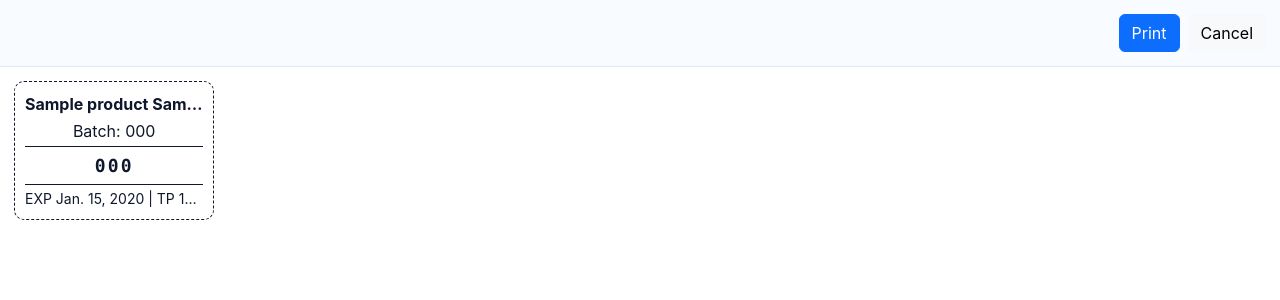
After one commit to Azmain946/Ashafa-Traders, a Django app: page /batches/1/barcode/ in a window 1280 px wide. The commit adds this page. Shown: the top 300 px of the page. Run offline with Django 5.2, Linux system fonts and the light colour scheme; a user stored in the database is signed in; tables that the repository leaves empty hold one stand-in row (values such as "Sample post"); some libraries are stand-ins or nearby versions.

Commit message:
Add entry barcode printing workflow
Co-authored-by: AZMAIN FIEQUE <Azmain946@users.noreply.github.com>

```diff
--- a/pharmacy/admin.py
+++ b/pharmacy/admin.py
@@ -30,6 +30,7 @@ class ProductBatchInline(admin.TabularInline):
     extra = 0
     fields = (
         "batch_number",
+        "barcode",
         "mfg_date",
         "expiry_date",
         "number_of_boxes",
@@ -52,9 +53,9 @@ class ProductAdmin(admin.ModelAdmin):
 
 @admin.register(ProductBatch)
 class ProductBatchAdmin(admin.ModelAdmin):
-    list_display = ("product", "batch_number", "mfg_date", "expiry_date", "tp_price", "mrp", "stock_quantity", "shelf_number")
+    list_display = ("product", "batch_number", "barcode", "mfg_date", "expiry_date", "tp_price", "mrp", "stock_quantity", "shelf_number")
     list_filter = ("expiry_date", "is_active")
-    search_fields = ("product__name", "product__generic_name", "batch_number")
+    search_fields = ("product__name", "product__generic_name", "batch_number", "barcode")
 
 
 class SalesInvoiceItemInline(admin.TabularInline):
--- a/pharmacy/models.py
+++ b/pharmacy/models.py
@@ -40,6 +40,10 @@ def avatar_path(instance, filename):
 
 def generate_product_barcode():
     return f"BC{timezone.now():%y%m%d}{uuid.uuid4().hex[:8].upper()}"
+
+
+def generate_batch_barcode():
+    return f"BT{timezone.now():%y%m%d}{uuid.uuid4().hex[:8].upper()}"
 
 
 def validate_upload_size(value):
@@ -199,6 +203,7 @@ class Product(TimeStampedModel):
 class ProductBatch(TimeStampedModel):
     product = models.ForeignKey(Product, on_delete=models.CASCADE, related_name="batches")
     batch_number = models.CharField(max_length=100, db_index=True)
+    barcode = models.CharField(max_length=80, unique=True, blank=True, null=True, db_index=True)
     mfg_date = models.DateField("Manufacturing date", null=True, blank=True)
     expiry_date = models.DateField(db_index=True)
     buy_price = models.DecimalField(max_digits=12, decimal_places=2)
@@ -226,6 +231,11 @@ class ProductBatch(TimeStampedModel):
 
     def __str__(self):
         return f"{self.product.display_name} - {self.batch_number}"
+
+    def save(self, *args, **kwargs):
+        if not self.barcode:
+            self.barcode = generate_batch_barcode()
+        super().save(*args, **kwargs)
 
     @property
     def is_expired(self):
--- a/pharmacy/services.py
+++ b/pharmacy/services.py
@@ -458,11 +458,13 @@ def search_products(term, limit=8):
             | Q(product__generic_name__icontains=term)
             | Q(product__barcode__icontains=term)
             | Q(batch_number__icontains=term)
+            | Q(barcode__icontains=term)
         )
         .select_related("product", "product__brand")
         .only(
             "id",
             "batch_number",
+            "barcode",
             "expiry_date",
             "stock_quantity",
             "tp_price",
--- a/pharmacy/urls.py
+++ b/pharmacy/urls.py
@@ -9,6 +9,7 @@ urlpatterns = [
     path("dashboard/", views.dashboard, name="dashboard"),
     path("products/", views.products, name="products"),
     path("products/add/", views.product_create, name="product_create"),
+    path("batches/<int:pk>/barcode/", views.batch_barcode_print, name="batch_barcode_print"),
     path("products/<int:pk>/", views.product_detail, name="product_detail"),
     path("customers/", views.customers, name="customers"),
     path("customers/<int:pk>/", views.customer_detail, name="customer_detail"),
--- a/pharmacy/views.py
+++ b/pharmacy/views.py
@@ -141,6 +141,7 @@ def products(request):
             | Q(generic_name__icontains=query)
             | Q(barcode__icontains=query)
             | Q(batches__batch_number__icontains=query)
+            | Q(batches__barcode__icontains=query)
         ).distinct()
     return render(
         request,
@@ -161,10 +162,35 @@ def product_create(request):
         if form.is_valid():
             product = form.save()
             messages.success(request, "Product created.")
+            if request.POST.get("print_barcode") == "1":
+                batch = form.created_batch
+                labels = request.POST.get("label_count") or batch.number_of_boxes
+                return redirect(f"{reverse('batch_barcode_print', args=[batch.pk])}?labels={labels}")
             return redirect("product_detail", pk=product.pk)
     else:
         form = ProductEntryForm()
     return render(request, "pharmacy/product_form.html", {"form": form, "title": "Add product"})
+
+
+@login_required
+def batch_barcode_print(request, pk):
+    batch = get_object_or_404(ProductBatch.objects.select_related("product"), pk=pk)
+    if not batch.barcode:
+        batch.save(update_fields=["barcode", "updated_at"])
+    try:
+        label_count = int(request.GET.get("labels", batch.number_of_boxes))
+    except (TypeError, ValueError):
+        label_count = batch.number_of_boxes
+    label_count = max(1, min(label_count, 500))
+    return render(
+        request,
+        "pharmacy/barcode_print.html",
+        {
+            "batch": batch,
+            "labels": range(label_count),
+            "label_count": label_count,
+        },
+    )
 
 
 @login_required
@@ -408,6 +434,7 @@ def api_product_search(request):
                 "generic_name": batch.product.generic_name,
                 "brand": batch.product.brand.name if batch.product.brand else "",
                 "batch_number": batch.batch_number,
+                "barcode": batch.barcode,
                 "expiry_date": batch.expiry_date.isoformat(),
                 "stock_quantity": batch.stock_quantity,
                 "tp_price": str(batch.tp_price),
--- a/static/css/app.css
+++ b/static/css/app.css
@@ -424,6 +424,59 @@ a { text-decoration: none; }
   letter-spacing: 0.12em;
 }
 
+.barcode-print-body {
+  background: white;
+}
+
+.barcode-print-actions {
+  position: sticky;
+  top: 0;
+  z-index: 10;
+  display: flex;
+  gap: 8px;
+  justify-content: flex-end;
+  padding: 14px;
+  background: #f8fbff;
+  border-bottom: 1px solid var(--border);
+}
+
+.barcode-label-grid {
+  display: grid;
+  grid-template-columns: repeat(auto-fill, minmax(180px, 1fr));
+  gap: 10px;
+  padding: 14px;
+}
+
+.barcode-label {
+  border: 1px dashed #0f172a;
+  border-radius: 10px;
+  padding: 10px;
+  text-align: center;
+  min-height: 112px;
+  display: grid;
+  align-content: center;
+  gap: 3px;
+  page-break-inside: avoid;
+}
+
+.barcode-label strong,
+.barcode-label span,
+.barcode-label small {
+  overflow: hidden;
+  text-overflow: ellipsis;
+  white-space: nowrap;
+}
+
+.barcode-code {
+  font-family: ui-monospace, SFMono-Regular, Menlo, Monaco, Consolas, monospace;
+  font-size: 18px;
+  font-weight: 800;
+  letter-spacing: 0.12em;
+  border-top: 1px solid #0f172a;
+  border-bottom: 1px solid #0f172a;
+  padding: 5px 0;
+}
+
 .table-card {
   overflow: hidden;
 }
@@ -686,4 +739,11 @@ a { text-decoration: none; }
     border: 0;
     max-width: none;
   }
+  .barcode-print-actions {
+    display: none !important;
+  }
+  .barcode-label-grid {
+    padding: 0;
+    grid-template-columns: repeat(3, 1fr);
+  }
 }
--- /dev/null
+++ b/templates/pharmacy/barcode_print.html
@@ -0,0 +1,32 @@
+{% load static %}
+<!doctype html>
+<html lang="en">
+<head>
+  <meta charset="utf-8">
+  <meta name="viewport" content="width=device-width, initial-scale=1">
+  <title>Print barcode | {{ batch.product.display_name }}</title>
+  <link href="{% static 'vendor/bootstrap/bootstrap.min.css' %}" rel="stylesheet">
+  <link rel="stylesheet" href="{% static 'css/app.css' %}">
+</head>
+<body class="barcode-print-body">
+  <div class="barcode-print-actions no-print">
+    <button class="btn btn-primary" onclick="window.print()">Print</button>
+    <a class="btn btn-light" href="{% url 'product_detail' batch.product.pk %}">Cancel</a>
+  </div>
+  <main class="barcode-label-grid">
+    {% for _ in labels %}
+      <section class="barcode-label">
+        <strong>{{ batch.product.display_name }}</strong>
+        <span>Batch: {{ batch.batch_number }}</span>
+        <div class="barcode-code">{{ batch.barcode }}</div>
+        <small>EXP {{ batch.expiry_date }} | TP {{ batch.tp_price }} | MRP {{ batch.mrp }}</small>
+      </section>
+    {% endfor %}
+  </main>
+  <script>
+    window.addEventListener("load", function () {
+      window.print();
+    });
+  </script>
+</body>
+</html>
```
Also changed, not shown: pharmacy/tests.py (+7 -0 lines), templates/pharmacy/product_detail.html (+55 -14 lines), templates/pharmacy/product_form.html (+49 -2 lines), pharmacy/migrations/0003_productbatch_barcode.py (added).
